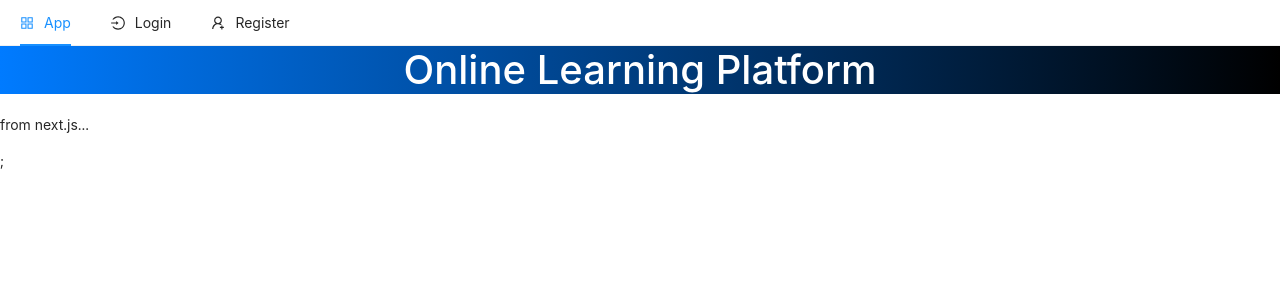
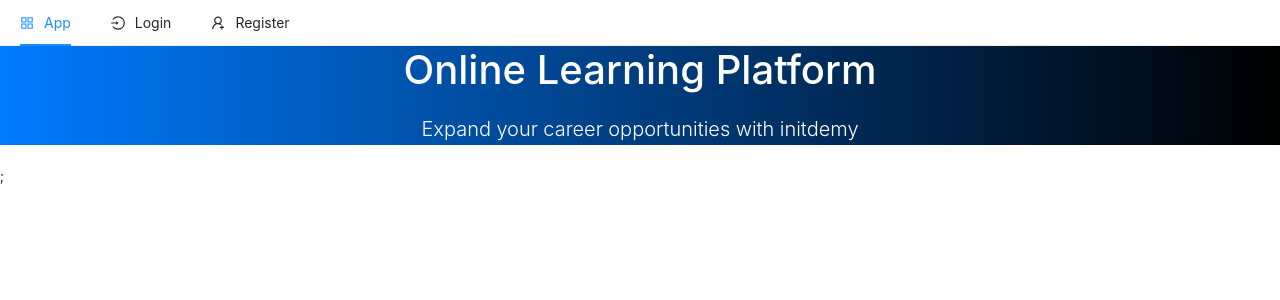
Before and after one commit to surajkarki66/initdemy-authentication-PENN-Stack, a Next.js app in the folder client/: page / in a window 1280 px wide. Shown: the top 300 px of the page. Built offline with nearby package versions, Linux system fonts and the light colour scheme.

Commit message:
Added some styling in jumbotron

```diff
--- a/client/pages/index.tsx
+++ b/client/pages/index.tsx
@@ -3,10 +3,10 @@ import type { NextPage } from "next";
 const Home: NextPage = () => {
   return (
     <>
-      <h1 className="jumbotron text-center bg-primary square">
-        Online Learning Platform
-      </h1>
-      <p>from next.js...</p>
+      <div className="jumbotron text-center bg-primary square">
+        <h1 style={{ color: "white" }}>Online Learning Platform</h1>
+        <p className="lead">Expand your career opportunities with initdemy</p>
+      </div>
     </>
   );
 };
--- a/client/pages/login.tsx
+++ b/client/pages/login.tsx
@@ -3,8 +3,10 @@ import type { NextPage } from "next";
 const Login: NextPage = () => {
   return (
     <>
-      <h1 className="jumbotron text-center bg-primary square">Login</h1>
-      <p>Login page...</p>
+      <div className="jumbotron text-center bg-primary square">
+        <h1 style={{ color: "white" }}>Login</h1>
+        <p className="lead">Lets login to learn something!</p>
+      </div>
     </>
   );
 };
--- a/client/pages/register.tsx
+++ b/client/pages/register.tsx
@@ -12,7 +12,10 @@ const Register: NextPage = () => {
   };
   return (
     <>
-      <h1 className="jumbotron text-center bg-primary square">Register</h1>
+      <div className="jumbotron text-center bg-primary square">
+        <h1 style={{ color: "white" }}>Register</h1>
+        <p className="lead">Lets get registered to our platform!</p>
+      </div>
       <div className="container col-md-4 offset-md-4 pb-5">
         <form onSubmit={handleSubmit}>
           <input
```
